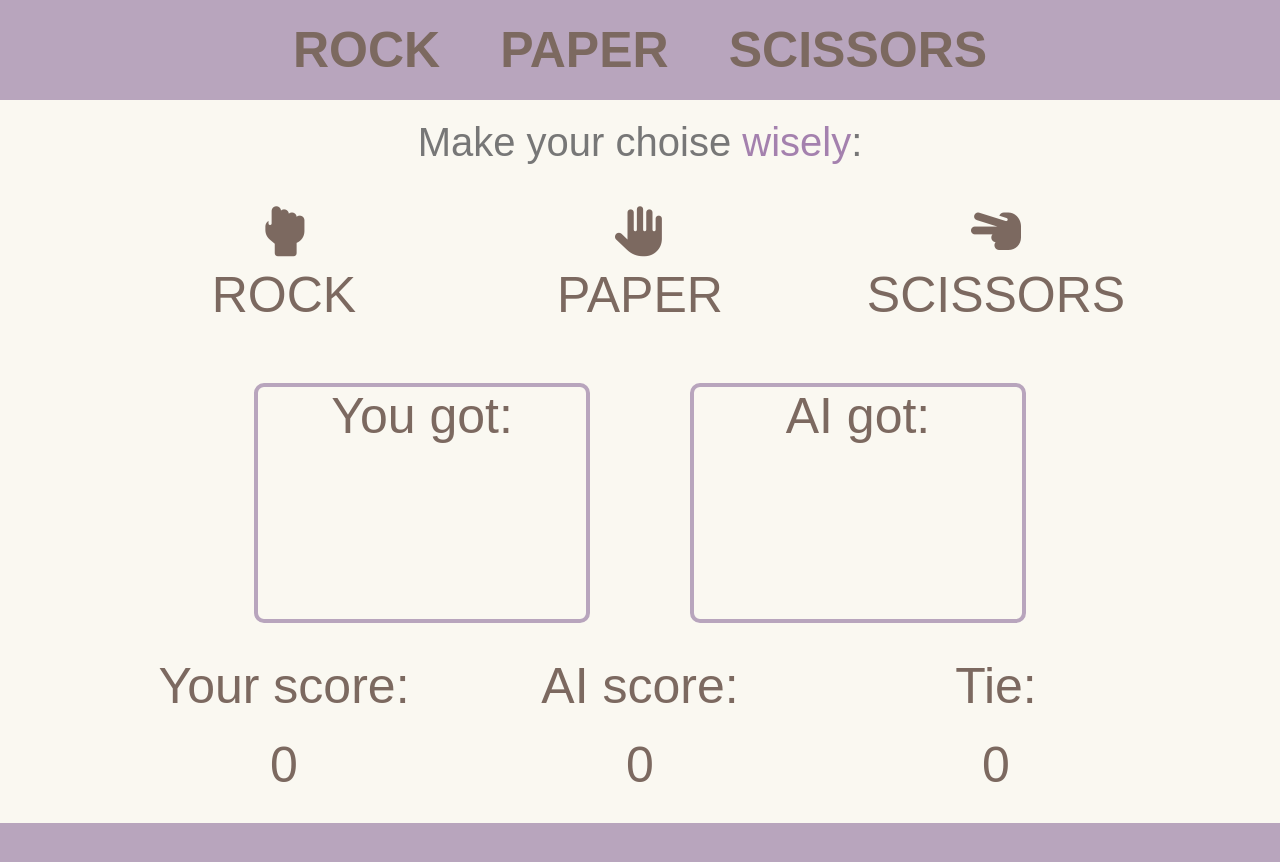
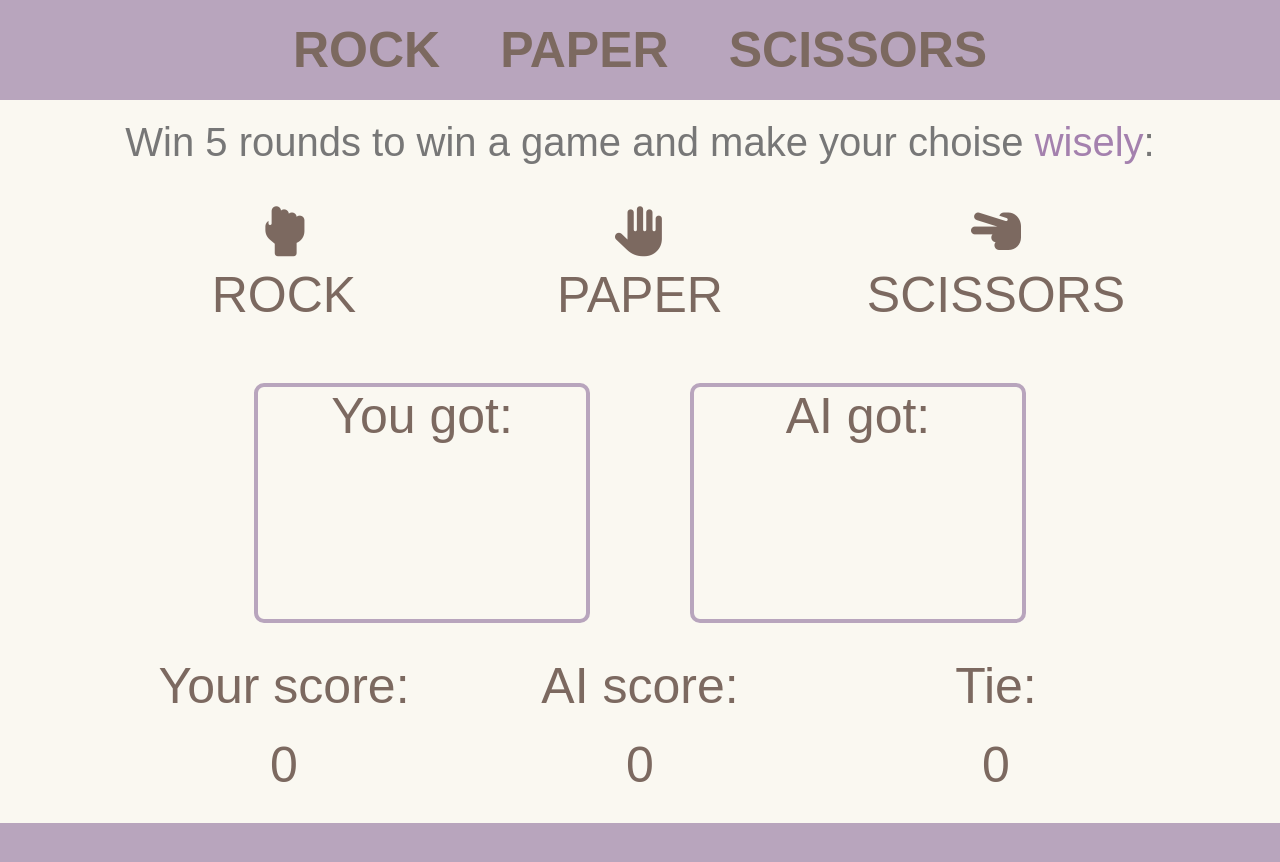
Before and after one commit to spirit367/rockPaperScissors, a plain HTML site: page index.html in a window 1280 px wide. Drawn offline with Linux system fonts and the light colour scheme.

Commit message:
Add files via upload

```diff
--- a/index.html
+++ b/index.html
@@ -13,7 +13,7 @@
     </header>
 
     <div class="make">
-      <p>Make your choise <span id="wisely">wisely</span>:</p>
+      <p>Win 5 rounds to win a game and make your choise <span id="wisely">wisely</span>:</p>
     </div>
 
   <div class="whole">
@@ -26,7 +26,7 @@
 <div id="alert-pl-won-container">
   <div class="alert-pl-won">
     <p>You won! You got 5!</p>
-    <p>Show one more time your skills:</p>
+    <p>Show your skills one more time:</p>
     <a href="#" class="btn" id="btn-r">Restart game</a>
 
   </div>
--- a/style.css
+++ b/style.css
@@ -34,6 +34,7 @@ h1 {
     margin-top: 20px;
 }
 .make p {
+    text-align: center;
     font-size: 40px;
     color: #777777;
 }
```
